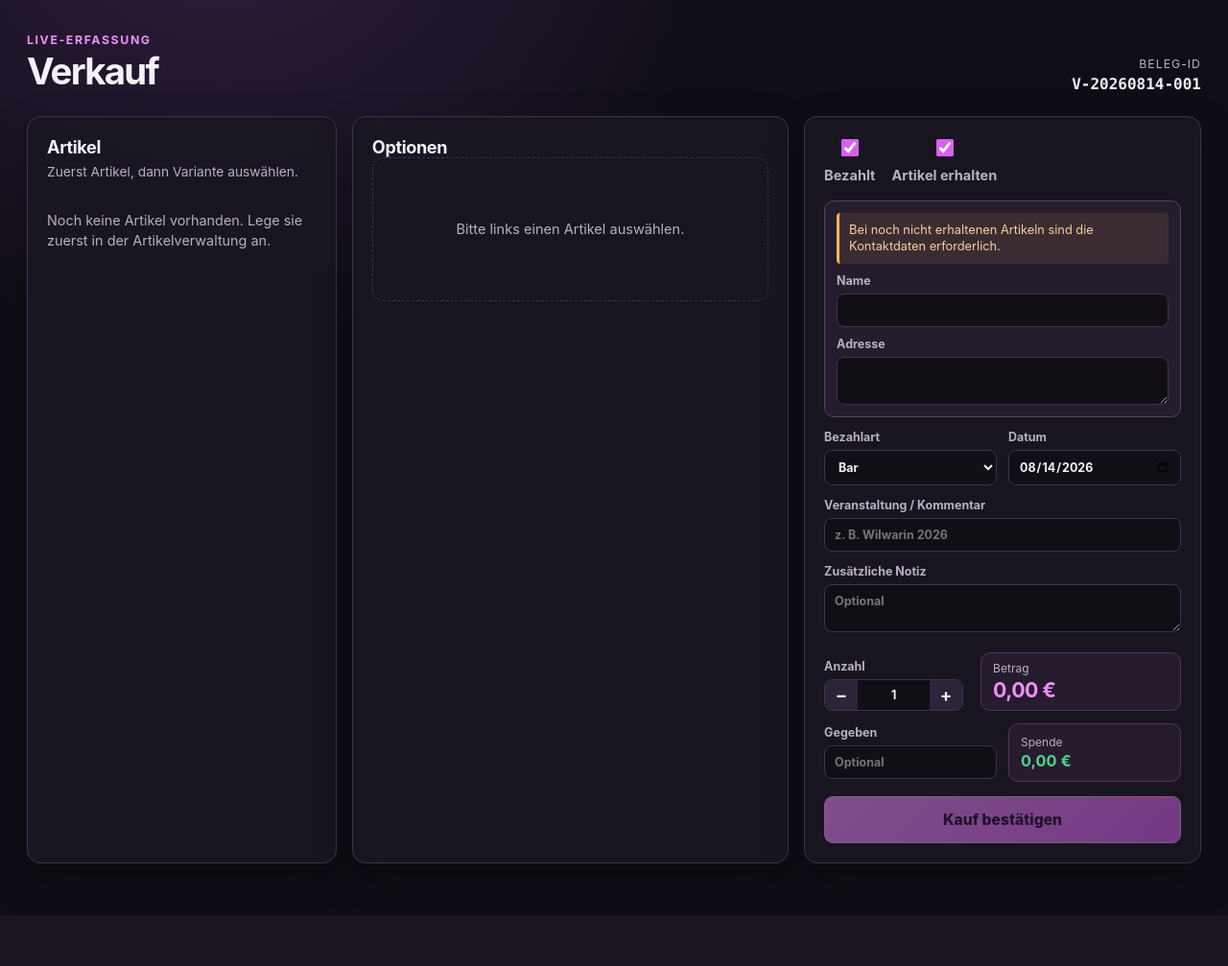
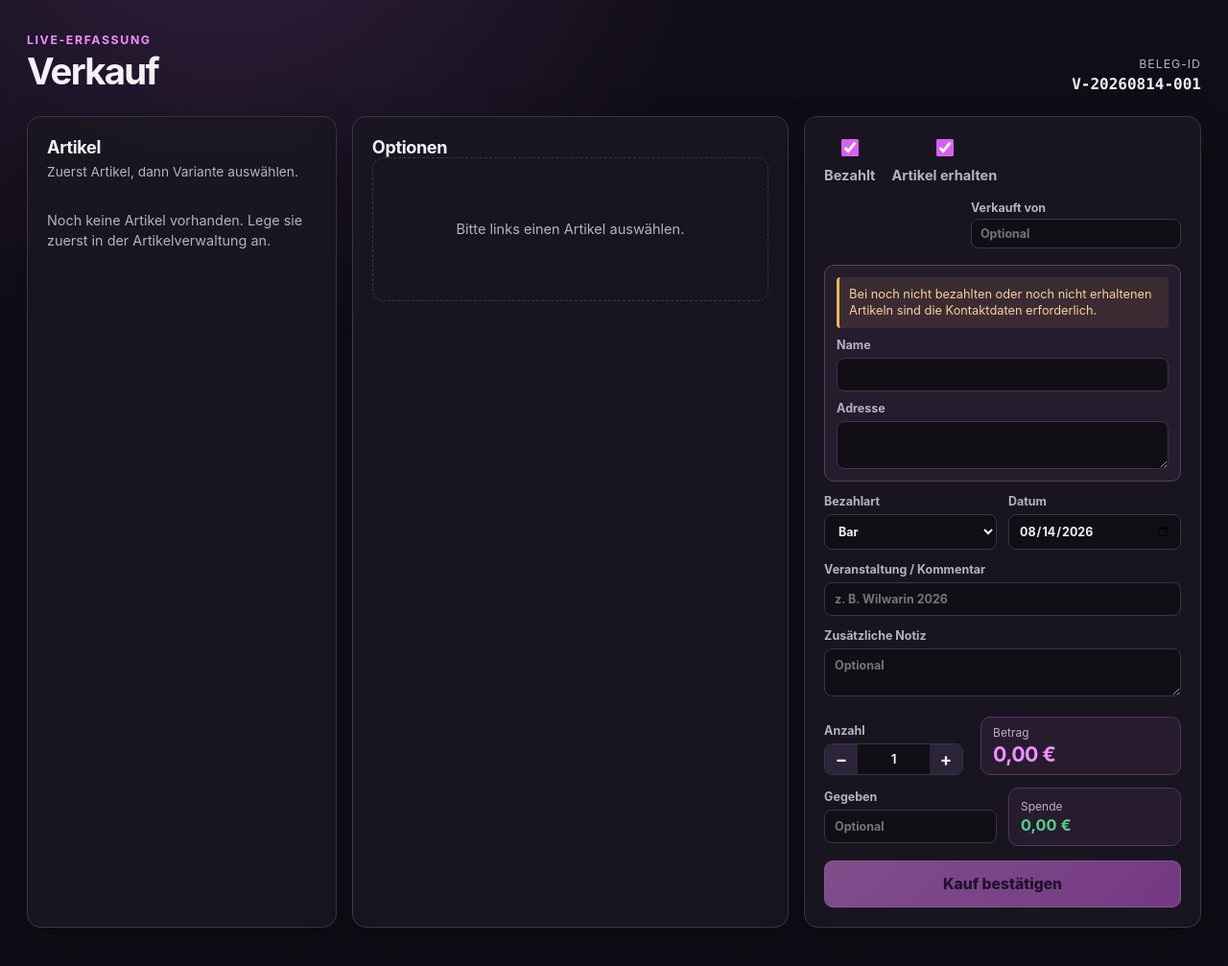
Before and after one commit to TAWilts/protovibe-merch, a Flask app: page /verkauf in a window 1280 px wide. Shown: the part 66-1073 px from the top of the page at 96% size. Before the commit the page ends 997 px from the top, so only its background shows below. Run offline with Flask 3, Linux system fonts and the light colour scheme; the visitor is signed in with stand-in values (Sample User, id 1); data comes from the database, SQL or seed files in the repository; data that the repository does not hold is empty; parts of the project's set-up code (start-up, migrations or seed data) failed here and were passed over.

Commit message:
feat: add optional seller field and enforce contact data requirements for unpaid sales

```diff
--- a/app.py
+++ b/app.py
@@ -144,6 +144,7 @@ CREATE TABLE IF NOT EXISTS sales (
     customer_name TEXT,
     customer_address TEXT,
     event_name TEXT,
+    sold_by TEXT,
     comment TEXT,
     sold_on TEXT NOT NULL,
     created_at TEXT NOT NULL,
@@ -334,6 +335,12 @@ def initialise_database(app: Flask) -> None:
         connection.execute(
             "CREATE INDEX IF NOT EXISTS idx_sales_payment_follow_up ON sales(payment_follow_up, is_paid)"
         )
+
+        # ``created_by`` identifies the logged-in app account.  Keep the
+        # optional person actually staffing the merch stand separately, so a
+        # shared account does not erase that useful sale context.
+        if "sold_by" not in sales_columns:
+            connection.execute("ALTER TABLE sales ADD COLUMN sold_by TEXT")
         user_count = connection.execute("SELECT COUNT(*) FROM users").fetchone()[0]
         if user_count == 0:
             username = app.config["ADMIN_USERNAME"].strip()
@@ -1005,7 +1012,7 @@ def csv_rows(connection: sqlite3.Connection, kind: str) -> tuple[str, list[str],
             "verkaeufe",
             [
                 "Beleg-ID", "Datum", "Artikel", "Optionen", "Stück", "Preis/Stück", "Betrag", "Gegeben", "Spende",
-                "Bezahlart", "Bezahlt", "Artikel erhalten", "Versandstatus", "Kundenname", "Adresse", "Veranstaltung", "Kommentar",
+                "Bezahlart", "Bezahlt", "Artikel erhalten", "Versandstatus", "Kundenname", "Adresse", "Veranstaltung", "Verkauft von", "Kommentar",
             ],
             [
                 [
@@ -1016,7 +1023,7 @@ def csv_rows(connection: sqlite3.Connection, kind: str) -> tuple[str, list[str],
                     "ja" if row["is_received"] else "nein",
                     DELIVERY_STATUS_LABELS.get(row["delivery_status"], row["delivery_status"]),
                     row["customer_name"] or "", row["customer_address"] or "",
-                    row["event_name"] or "", row["comment"] or "",
+                    row["event_name"] or "", row["sold_by"] or "", row["comment"] or "",
                 ]
                 for row in records
             ],
@@ -1282,8 +1289,9 @@ def create_app(test_config: dict[str, Any] | None = None) -> Flask:
                 raise ValueError("Bitte eine gültige Bezahlart auswählen.")
             customer_name = str(payload.get("customer_name", "")).strip()
             customer_address = str(payload.get("customer_address", "")).strip()
-            if not is_received and (not customer_name or not customer_address):
-                raise ValueError("Bei noch nicht erhaltenen Artikeln sind Name und Adresse Pflicht.")
+            sold_by = str(payload.get("sold_by", "")).strip()
+            if (not is_received or not is_paid) and (not customer_name or not customer_address):
+                raise ValueError("Bei nicht bezahlten oder noch nicht erhaltenen Artikeln sind Name und Adresse Pflicht.")
             # A sale collected at the merch table never enters the shipment
             # workflow.  A non-collected sale starts as "not sent" and can be
             # progressed later in the dedicated operations tab.
@@ -1324,9 +1332,9 @@ def create_app(test_config: dict[str, Any] | None = None) -> Flask:
                 INSERT INTO sales (
                     receipt_id, variant_id, quantity, unit_price_cents, amount_due_cents,
                     amount_given_cents, donation_cents, payment_method, is_paid, payment_follow_up, is_received,
-                    delivery_status, customer_name, customer_address, event_name, comment,
+                    delivery_status, customer_name, customer_address, event_name, sold_by, comment,
                     sold_on, created_at, created_by
-                ) VALUES (?, ?, ?, ?, ?, ?, ?, ?, ?, ?, ?, ?, ?, ?, ?, ?, ?, ?, ?)
+                ) VALUES (?, ?, ?, ?, ?, ?, ?, ?, ?, ?, ?, ?, ?, ?, ?, ?, ?, ?, ?, ?)
                 """,
                 (
                     receipt_id, variant_id, quantity, variant["sale_price_cents"], amount_due,
@@ -1334,6 +1342,7 @@ def create_app(test_config: dict[str, Any] | None = None) -> Flask:
                     int(is_received), delivery_status,
                     customer_name or None, customer_address or None,
                     str(payload.get("event_name", "")).strip() or None,
+                    sold_by or None,
                     str(payload.get("comment", "")).strip() or None, sold_on, utc_now(), g.user["id"],
                 ),
             )
@@ -1348,6 +1357,7 @@ def create_app(test_config: dict[str, Any] | None = None) -> Flask:
                     "is_paid": is_paid,
                     "payment_follow_up": bool(payment_follow_up),
                     "delivery_status": delivery_status,
+                    "sold_by": sold_by or None,
                 },
             )
             connection.commit()
--- a/static/app.css
+++ b/static/app.css
@@ -82,6 +82,8 @@ a { color: inherit; text-decoration: none; }
 .checkbox-row { display: flex; flex-wrap: wrap; gap: 17px; padding-bottom: 4px; }
 .toggle-label { display: inline-flex; align-items: center; gap: 8px; font-weight: 650; font-size: .91rem; cursor: pointer; }
 .toggle-label input { width: 18px; height: 18px; accent-color: var(--accent); }
+.seller-field { min-width: 170px; max-width: 225px; margin-left: auto; gap: 4px; }
+.seller-field input { padding: 7px 9px; }
 label { display: flex; flex-direction: column; gap: 6px; color: var(--muted); font-size: .78rem; font-weight: 650; }
 input, select, textarea { width: 100%; border: 1px solid var(--border); border-radius: 8px; color: var(--text); background: #110e16; padding: 9px 10px; outline: none; }
 textarea { resize: vertical; min-height: 42px; }
@@ -218,6 +220,7 @@ tbody tr:hover { background: rgba(255,255,255,.025); }
   .sale-details { order: 3; }
   .article-list-panel { position: static; }
   .button-list { max-height: 260px; }
+  .seller-field { flex: 1 1 100%; max-width: none; margin-left: 0; }
   .two-columns, .three-columns { grid-template-columns: 1fr; }
   .quantity-and-total { align-items: stretch; flex-direction: column; gap: 10px; }
   .quantity-control { max-width: none; }
--- a/static/sales.js
+++ b/static/sales.js
@@ -16,6 +16,7 @@
     selectedStock: $("selected-variant-stock"),
     paid: $("is-paid"),
     received: $("is-received"),
+    soldBy: $("sold-by"),
     contactFields: $("contact-fields"),
     customerName: $("customer-name"),
     customerAddress: $("customer-address"),
@@ -72,7 +73,7 @@
   }
 
   function updateContactFields() {
-    const needsContact = !ui.received.checked;
+    const needsContact = !ui.received.checked || !ui.paid.checked;
     ui.contactFields.hidden = !needsContact;
     ui.customerName.required = needsContact;
     ui.customerAddress.required = needsContact;
@@ -147,8 +148,8 @@
   async function confirmSale() {
     const { itemCount, dueCents } = updateSummary();
     if (!currentVariant) return showError("Bitte Artikel und alle Optionen auswählen.");
-    if (!ui.received.checked && (!ui.customerName.value.trim() || !ui.customerAddress.value.trim())) {
-      return showError("Bei noch nicht erhaltenen Artikeln sind Name und Adresse erforderlich.");
+    if ((!ui.received.checked || !ui.paid.checked) && (!ui.customerName.value.trim() || !ui.customerAddress.value.trim())) {
+      return showError("Bei nicht bezahlten oder noch nicht erhaltenen Artikeln sind Name und Adresse erforderlich.");
     }
     const givenCents = window.MerchTransaction.inputToCents(ui.amountGiven.value);
     if (ui.paid.checked && ui.amountGiven.value.trim() && givenCents < dueCents) {
@@ -174,6 +175,7 @@
           customer_name: ui.customerName.value.trim(),
           customer_address: ui.customerAddress.value.trim(),
           event_name: ui.eventName.value.trim(),
+          sold_by: ui.soldBy.value.trim(),
           comment: ui.comment.value.trim(),
         }),
       });
@@ -202,8 +204,9 @@
     ui.amountGiven.value = "";
     ui.customerName.value = "";
     ui.customerAddress.value = "";
-    // A merch stand normally records many sales for the same event.  Keep this
-    // field across confirmation; the optional free-text comment still resets.
+    // A merch stand normally records many sales for the same event and with
+    // the same seller.  Keep both fields across confirmation; the optional
+    // free-text comment still resets.
     ui.comment.value = "";
     ui.error.dataset.serverError = "";
     showError("");
@@ -218,7 +221,7 @@
   ui.plus.addEventListener("click", () => { ui.quantity.value = quantity() + 1; updateSummary(); });
   ui.quantity.addEventListener("input", updateSummary);
   ui.amountGiven.addEventListener("input", updateSummary);
-  ui.paid.addEventListener("change", () => { updatePaidFields(); updateSummary(); });
+  ui.paid.addEventListener("change", () => { updatePaidFields(); updateContactFields(); updateSummary(); });
   ui.received.addEventListener("change", () => { updateContactFields(); updateSummary(); });
   ui.confirm.addEventListener("click", confirmSale);
   ui.closeDialog.addEventListener("click", () => ui.dialog.close());
--- a/templates/history.html
+++ b/templates/history.html
@@ -3,7 +3,7 @@
 <div class="page-title-row"><div><p class="eyebrow">Nachvollziehbarkeit</p><h1>Historie</h1></div><a class="secondary-button" href="{{ url_for('export_csv', kind='sales') }}">Verkäufe als CSV exportieren</a></div>
 <section class="table-section history-table-section">
   <div class="table-scroll"><table class="history-table"><thead><tr>
-    <th>Datum</th><th>Beleg-ID</th><th>Artikel</th><th>Stück</th><th>Betrag</th><th>Gegeben / Spende</th><th>Bezahlart</th><th>Status</th><th>Kontakt</th><th>Veranstaltung / Notiz</th>
+    <th>Datum</th><th>Beleg-ID</th><th>Artikel</th><th>Stück</th><th>Betrag</th><th>Gegeben / Spende</th><th>Bezahlart</th><th>Status</th><th>Kontakt</th><th>Veranstaltung / Verkauft von / Notiz</th>
   </tr></thead><tbody>
   {% for sale in sales %}
   <tr>
@@ -16,7 +16,7 @@
       {% if sale.delivery_status == 'pending' %}<span class="status warning">Versand offen</span>{% elif sale.delivery_status == 'shipped' %}<span class="status good">versendet</span>{% elif sale.delivery_status == 'received' %}<span class="status good">erhalten</span>{% endif %}
     </td>
     <td>{% if sale.customer_name %}{{ sale.customer_name }}<small class="table-subline">{{ sale.customer_address }}</small>{% else %}—{% endif %}</td>
-    <td>{{ sale.event_name or '—' }}{% if sale.comment %}<small class="table-subline">{{ sale.comment }}</small>{% endif %}</td>
+    <td>{{ sale.event_name or '—' }}{% if sale.sold_by %}<small class="table-subline">Verkauft von: {{ sale.sold_by }}</small>{% endif %}{% if sale.comment %}<small class="table-subline">{{ sale.comment }}</small>{% endif %}</td>
   </tr>
   {% else %}<tr><td colspan="10" class="empty-cell">Noch keine Verkäufe erfasst.</td></tr>{% endfor %}
   </tbody></table></div>
--- a/templates/operations.html
+++ b/templates/operations.html
@@ -28,7 +28,7 @@
       <td><strong>{{ sale.article_name }}</strong>{% if sale.option_text %}<small class="table-subline">{{ sale.option_text }}</small>{% endif %}</td>
       <td>{{ sale.quantity }}</td>
       <td>{{ sale.customer_name }}<small class="table-subline preserve-newlines">{{ sale.customer_address }}</small></td>
-      <td>{{ sale.event_name or '—' }}</td>
+      <td>{{ sale.event_name or '—' }}{% if sale.sold_by %}<small class="table-subline">Verkauft von: {{ sale.sold_by }}</small>{% endif %}</td>
       <td>
         <select class="status-select" data-delivery-status data-sale-id="{{ sale.sale_id }}" aria-label="Versandstatus für {{ sale.receipt_id }}">
           <option value="pending" {% if sale.delivery_status == 'pending' %}selected{% endif %}>Noch nicht versendet</option>
@@ -64,6 +64,7 @@
       <td>
         {% if sale.customer_name %}{{ sale.customer_name }}<small class="table-subline preserve-newlines">{{ sale.customer_address }}</small>{% endif %}
         {% if sale.event_name %}<small class="table-subline">{{ sale.event_name }}</small>{% elif not sale.customer_name %}—{% endif %}
+        {% if sale.sold_by %}<small class="table-subline">Verkauft von: {{ sale.sold_by }}</small>{% endif %}
       </td>
       <td>
         <select class="status-select" data-payment-status data-sale-id="{{ sale.sale_id }}" aria-label="Zahlungsstatus für {{ sale.receipt_id }}">
@@ -97,7 +98,7 @@
       <td><strong>{{ sale.article_name }}</strong>{% if sale.option_text %}<small class="table-subline">{{ sale.option_text }}</small>{% endif %}</td>
       <td>{{ sale.quantity }}</td>
       <td>{{ sale.customer_name }}<small class="table-subline preserve-newlines">{{ sale.customer_address }}</small></td>
-      <td>{{ sale.event_name or '—' }}</td>
+      <td>{{ sale.event_name or '—' }}{% if sale.sold_by %}<small class="table-subline">Verkauft von: {{ sale.sold_by }}</small>{% endif %}</td>
       <td>
         <select class="status-select" data-delivery-status data-sale-id="{{ sale.sale_id }}" aria-label="Versandstatus für {{ sale.receipt_id }}">
           <option value="pending">Noch nicht versendet</option>
@@ -133,6 +134,7 @@
       <td>
         {% if sale.customer_name %}{{ sale.customer_name }}<small class="table-subline preserve-newlines">{{ sale.customer_address }}</small>{% endif %}
         {% if sale.event_name %}<small class="table-subline">{{ sale.event_name }}</small>{% elif not sale.customer_name %}—{% endif %}
+        {% if sale.sold_by %}<small class="table-subline">Verkauft von: {{ sale.sold_by }}</small>{% endif %}
       </td>
       <td>
         <select class="status-select" data-payment-status data-sale-id="{{ sale.sale_id }}" aria-label="Zahlungsstatus für {{ sale.receipt_id }}">
--- a/templates/sales.html
+++ b/templates/sales.html
@@ -45,10 +45,11 @@
     <div class="checkbox-row">
       <label class="toggle-label"><input id="is-paid" type="checkbox" checked><span>Bezahlt</span></label>
       <label class="toggle-label"><input id="is-received" type="checkbox" checked><span>Artikel erhalten</span></label>
+      <label class="seller-field"><span>Verkauft von</span><input id="sold-by" placeholder="Optional"></label>
     </div>
 
     <div class="contact-fields" id="contact-fields" hidden>
-      <p class="notice">Bei noch nicht erhaltenen Artikeln sind die Kontaktdaten erforderlich.</p>
+      <p class="notice">Bei noch nicht bezahlten oder noch nicht erhaltenen Artikeln sind die Kontaktdaten erforderlich.</p>
       <label>Name<input id="customer-name" autocomplete="name"></label>
       <label>Adresse<textarea id="customer-address" rows="2" autocomplete="street-address"></textarea></label>
     </div>
```
Also changed, not shown: tests/test_app.py (+41 -0 lines), README.md.
